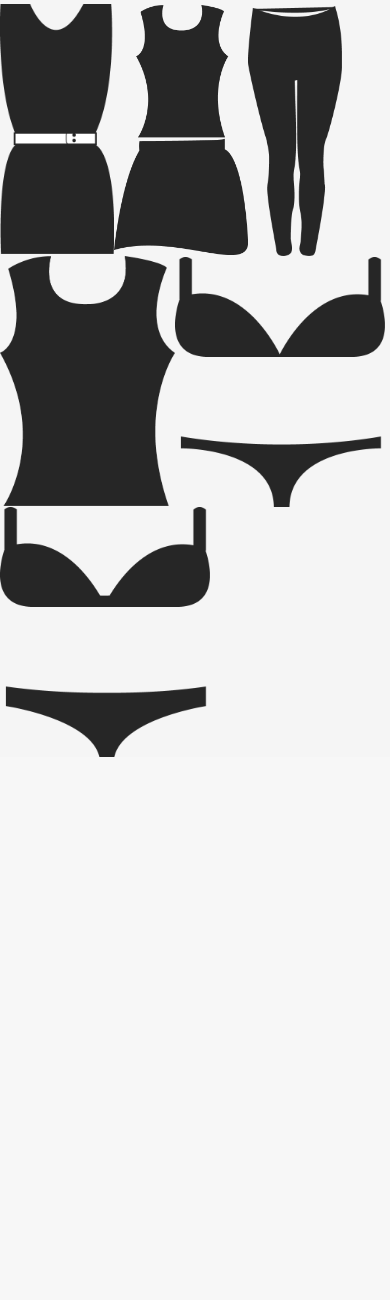
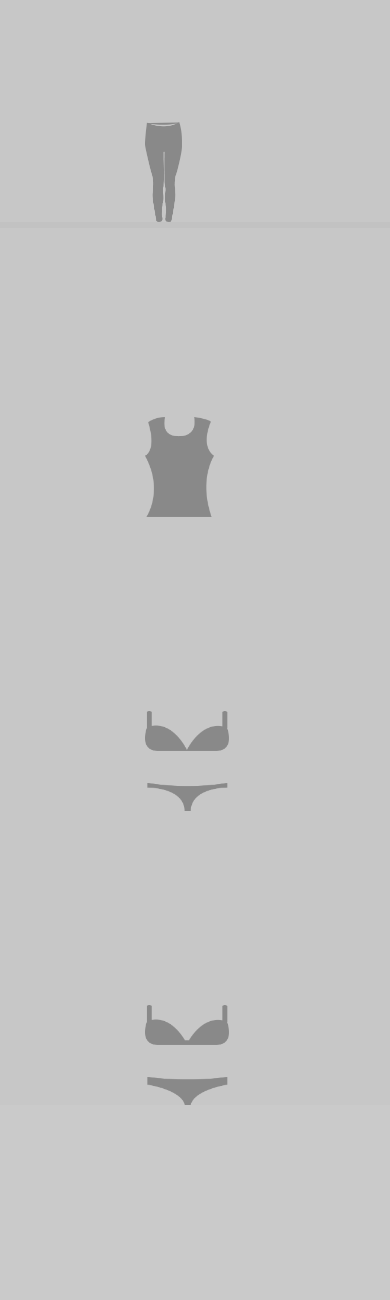
Before and after one commit to Alchiment/tentaciones-marilin, a PHP site: page / in a window 390 px wide. Shown: the part 688-1988 px from the top of the page. Before the commit the page ends 1445 px from the top, so only its background shows below. Run offline with PHP 8.4, Linux system fonts and the light colour scheme; some web fonts are replaced.

Commit message:
Migracion bootstrap
Cambio a la plataforma bootstrap

```diff
--- a/css/compile.less
+++ b/css/compile.less
@@ -4,6 +4,7 @@
 */
 
 @import url('lib/variables.less');
+@import url('componentes/preload.less');
 @import url('componentes/reset.less');
 @import url('componentes/reset.less');
 @import url('componentes/fuentes.less');
--- a/css/layout/navegacion.less
+++ b/css/layout/navegacion.less
@@ -87,6 +87,6 @@ body * {
 }
 .navbar-default .navbar-nav > li > a{
 	color: @blanco2;
-	font-size: 40px;
+	font-size: 35px;
 	font-family: @font-titulo;
 }
--- a/css/layout/slider.less
+++ b/css/layout/slider.less
@@ -13,6 +13,7 @@
 	overflow: hidden;
 	margin: 0 auto;
 	background: @gris1;
+	border: 1px solid @gris2;
 }
 .slider-container{
 	white-space: nowrap;
@@ -28,8 +29,8 @@
 	position: absolute;
 	top: @height-cont-slider/2;
 	cursor:pointer;
-	padding:0 18px;
-	margin: 5px;
+	padding: 0 12px;
+	margin: 0 5px;
 	border-radius: 100px;
 	background: white;
 	-webkit-transition: all 0.3s ease-in-out;
--- a/css/style.css
+++ b/css/style.css
@@ -6,6 +6,14 @@
    Variables
    Los colores se oscurecen a medida que suben los mujeros: Ejm color1 - blanco / color2 - negro
    ========================================================================== */
+.preloadWeb {
+  background: rgba(180, 180, 180, 0.7);
+  z-index: 101;
+  position: absolute;
+  top: 0;
+  float: left;
+  padding: 20% 0 0 45%;
+}
 @font-face {
   font-family: 'steelfish_rg';
   src: url('font/steelfish_rg.ttf'), url('font/steelfish_rg.eot'), url('font/steelfish_rg.woff');
@@ -136,7 +144,7 @@ body * {
 }
 .navbar-default .navbar-nav > li > a {
   color: #edeff0;
-  font-size: 40px;
+  font-size: 35px;
   font-family: 'steelfish_rg', sans-serif;
 }
 .message {
@@ -184,6 +192,7 @@ body * {
   overflow: hidden;
   margin: 0 auto;
   background: #f5f5f5;
+  border: 1px solid #e6e6e6;
 }
 .slider-container {
   white-space: nowrap;
@@ -199,8 +208,8 @@ body * {
   position: absolute;
   top: 250px;
   cursor: pointer;
-  padding: 0 18px;
-  margin: 5px;
+  padding: 0 12px;
+  margin: 0 5px;
   border-radius: 100px;
   background: white;
   -webkit-transition: all 0.3s ease-in-out;
@@ -230,10 +239,32 @@ body * {
 .images-box {
   position: relative;
   background: #f5f5f5;
+  overflow: hidden;
+  margin: 0 auto;
 }
-.images-box img {
-  height: 250px;
+.image-min {
+  border: 1px solid #e6e6e6;
+  -webkit-transition: all 0.3s ease-in-out;
+  -moz-transition: all 0.3s ease-in-out;
+  -ms-transition: all 0.3s ease-in-out;
+  -o-transition: all 0.3s ease-in-out;
+  transition: all 0.3s ease-in-out;
+}
+.image-min:hover {
+  background: #dcdcdc;
+}
+.image-min:hover .image {
+  transform: scale(1.5);
+}
+.image {
+  height: 100px;
   float: left;
+  margin: 50% 0 0 37%;
+  -webkit-transition: all 0.5s ease-in-out;
+  -moz-transition: all 0.5s ease-in-out;
+  -ms-transition: all 0.5s ease-in-out;
+  -o-transition: all 0.5s ease-in-out;
+  transition: all 0.5s ease-in-out;
 }
 @media (min-width: 1170px) {
   /*	.slide{
@@ -287,4 +318,14 @@ NAVBAR
   .slide .item > img {
     margin: 0 0 0 0;
   }
+  /*
+	=================================================================
+	SLIDER
+	=================================================================
+*/
+  .left,
+  .right {
+    top: 125px;
+    padding: -5px 15px;
+  }
 }
--- a/index.php
+++ b/index.php
@@ -5,22 +5,26 @@
 			<meta name="description" content="Different styles of fashion Temptations Marilin">
 			<meta name="keywords" content="fashion, style, Temptations, Marilin">
 			<meta name="viewport" content="width=device-width, initial-scale=1.0">
-			<meta http-equiv="X-UA-Compatible" content="IE=edge"/>
+			<meta http-equiv="X-UA-Compatible" content="IE=edge">
 			<title>Tentaciones Marilin</title>
 			<link rel="stylesheet" href="css/normalize.css">
 			<link rel="stylesheet" href="css/bootstrap.css">
 			<link rel="stylesheet" href="css/style.css">
 			<link rel="stylesheet" href="img/awesome/css/font-awesome.css">
 			<script src="js/jquery-1.11.1.min.js"></script>
-		<script src='http://code.jquery.com/jquery-latest.js'></script>
+			<script src='http://code.jquery.com/jquery-latest.js'></script>
 			<script src="js/bootstrap.js"></script>
 			<script src="js/browser.js"></script>
 			<script src="js/modernizr.js"></script>
 			<script src="js/functions.js"></script>
-			<script src="js/compatibility.js"></script>
+			<script src="js/Compatibility.js"></script>
 			<!--[if IE 9]>
 				<link rel="stylesheet" href="css/ie9.css">
 			<![endif]-->
+			<script>
+
+
+			</script>
 	</head>
 	<body>
 		<!-- HEADER -->
@@ -51,7 +55,7 @@
 				</div>
 			</nav>
 		</header>
-
+		<!--<div class="preload"><img src="img/loading.GIF" class="imgLoad"alt="Loading"></div> -->
 		<!-- MODAL -->
 		<div class="modal fade">
 			<div class="modal-dialog">
@@ -95,40 +99,74 @@
 					<div class="slide" data-background="ves_01.jpg"></div>
 					<div class="slide" data-background="con_01.jpg"></div>
 				</div>
-				<span href="" class="left"><i class="fa fa-angle-left fa-4x"></i></span>
-				<span href="" class="right"><i class="fa fa-angle-right fa-4x"></i></span>
+				<span href="" class="left"><i class="fa fa-angle-left fa-3x"></i></span>
+				<span href="" class="right"><i class="fa fa-angle-right fa-3x"></i></span>
 			</div>
 		</section>
 		<!-- IMGS -->
 		<section class="col-lg-6 col-md-6 col-sm-6 col-xs-12 img">
 			<div class="images-box">
 				<div class="row">
-					<div class="col-lg-2">
-						<img src="img/backgrounds/img-vestidos.png" alt="Imagen Vestidos">
+					<div class="col-lg-4 image-min">
+						<img src="img/backgrounds/img-vestidos.png" alt="Imagen Vestidos" class="image">
 					</div>
-					<div class="col-lg-2">
-						<img src="img/backgrounds/img-conjuntos.png" alt="Imagen Conjuntos">
+					<div class="col-lg-4 image-min">
+						<img src="img/backgrounds/img-conjuntos.png" alt="Imagen Conjuntos" class="image">
 					</div>
-					<div class="col-lg-2">
-						<img src="img/backgrounds/img-lycra.png" alt="Imagen Lycra">
+					<div class="col-lg-4 image-min">
+						<img src="img/backgrounds/img-lycra.png" alt="Imagen Lycra" class="image">
 					</div>
 				</div>
 				<div class="row">
-					<div class="col-lg-2">
-						<img src="img/backgrounds/img-blusa.png" alt="Imagen blusa">
+					<div class="col-lg-4 image-min">
+						<img src="img/backgrounds/img-blusa.png" alt="Imagen blusa" class="image">
 					</div>
-					<div class="col-lg-2">
-						<img src="img/backgrounds/img-ropain.png" alt="Imagen ropa interior">
+					<div class="col-lg-4 image-min">
+						<img src="img/backgrounds/img-ropain.png" alt="Imagen ropa interior" class="image">
 					</div>
-					<div class="col-lg-2">
-						<img src="img/backgrounds/img-ropaba.png" alt="Imagen ropa de baño">
+					<div class="col-lg-4 image-min">
+						<img src="img/backgrounds/img-ropaba.png" alt="Imagen ropa de baño" class="image">
 					</div>
 				</div>
 			</div>
+			<style>
+				/*.rojo{
+
+					background:red;}
+				.verde{
+
+					background:green;}
+				.azul{
+
+					background:blue;}
+				.amarillo{
+
+					background:yellow;}
+				.negro{
+
+					background:black;}
+				.gris{
+
+					background:rgb(180,180,180);}*/
+			</style>
+			<!--<div class="images-box">
+				<div class="row">
+					<div class="col-lg-4 image-min rojo">
+					</div>
+					<div class="col-lg-4 image-min verde">
+					</div>
+					<div class="col-lg-4 image-min azul">
+					</div>
+				</div>
+				<div class="row">
+					<div class="col-lg-4 image-min amarillo">
+					</div>
+					<div class="col-lg-4 image-min negro">
+					</div>
+					<div class="col-lg-4 image-min gris">
+					</div>
+				</div>
+			</div>-->
 		</section>
 	</body>
-<script type="text/javascript">
-
-
-</script>
 </html>
--- a/js/functions.js
+++ b/js/functions.js
@@ -1,5 +1,21 @@
 $(function(){
+//loadgin
+	var tmslider = '';
+	var ventana = $(document).height()+500;
+	//PRELOAD
+	$("body").css({"overflow-y":"hidden"});
+	$('body').prepend('<div class="preloadWeb"><img src="img/loading.GIF" width="50" height="50" alt="" class="imgLoad"><br><p>Cargando...</p></div>');
+	$('.preloadWeb').css({
+		'height':ventana+'px',
+		// 'height':'1500px',
+		'width':'100%',
 
+	});
+	$(window).load(function(){
+		$('.preloadWeb').fadeOut(3000,function(){
+			  $("body").css({"overflow-y":"auto"});
+		});
+	});
 $('a, img').tooltip();
 $('.carousel').carousel();
 	//botons slider
@@ -12,7 +28,22 @@ $('.carousel').carousel();
 			moveSlide('right');
 		});
 		slider();
+		//Altura imagenes miniatura
+		// $(window).on('resize',function(){
+		// 	$('.slider-box').append($('.image').width());
+
+		// });
+
+			$('.image-min').each(function(i, e){
+				$(e).css({
+					//Capturando el tamaño desde la funcion slider()
+					'height': tmslider + 'px',
+				});
+			});
+
+
 		$(window).on('resize', slider);
+		$(window).on('resize',$('.image-min'));
 		var con = 0;
 		function moveSlide(dir){
 			var limit = $('.slider-box .slide').length;
@@ -39,7 +70,6 @@ $('.carousel').carousel();
 			$('.slider-box .slide').each(function(i,el){
 					$(el).css({
 						'background-image':'url(img/pictures/'+$(el).data('background')+')',
-						//Altura 2048 / Ancho 1315 1.55
 						'height': ($('.slider-box').width()*1)+'px',
 						'width':  ($('.slider-box').width())
 
@@ -48,5 +78,7 @@ $('.carousel').carousel();
 						'margin-left': -(con * $('.slider-box').width())+'px'
 					});
 				});
+			tmslider = ($('.slider-box').width()*1)/2;
 			}
+
 });
```
Also changed, not shown: css/componentes/mediaqueries.less (+9 -0 lines), css/componentes/preload.less (added, +8 -0 lines), css/layout/images.less (+27 -3 lines), sftp-config.json (deleted, +0 -47 lines), img/712.GIF (added), img/loading.GIF (added), img/loading.png (added).
